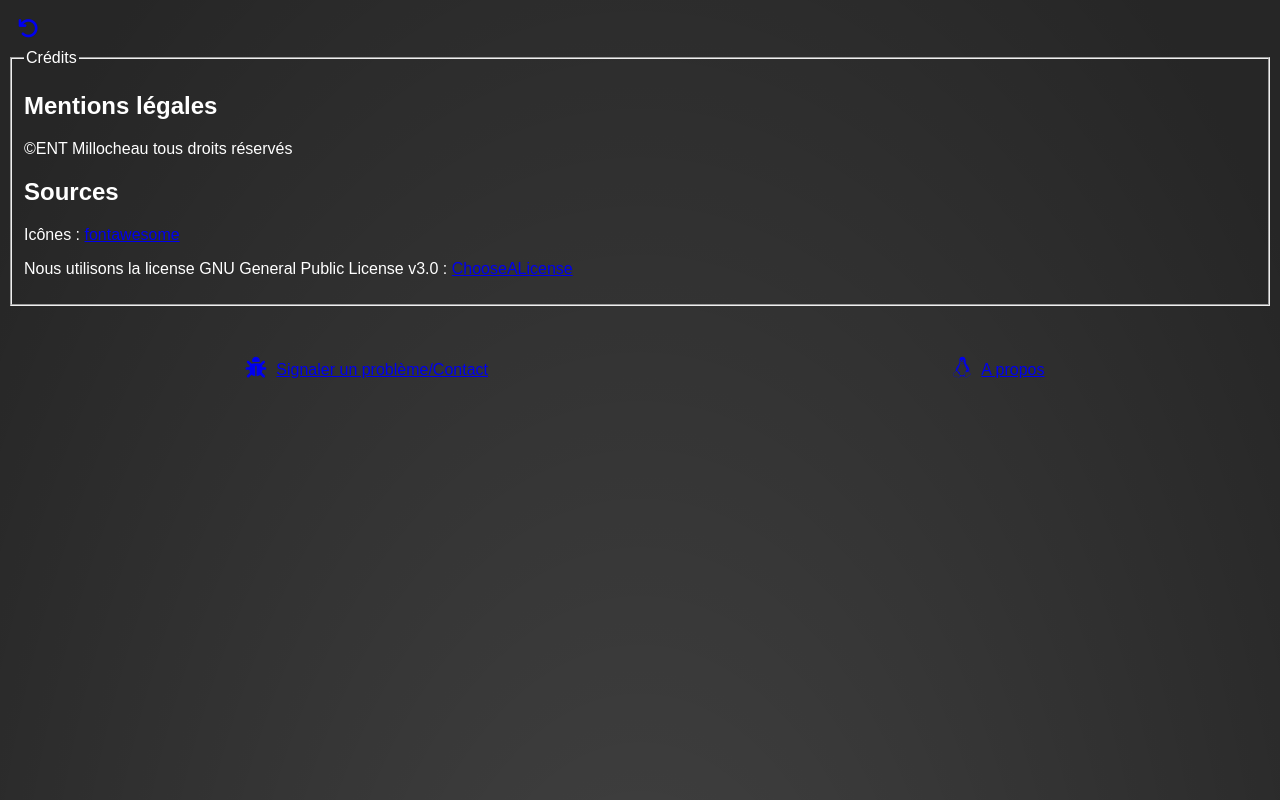
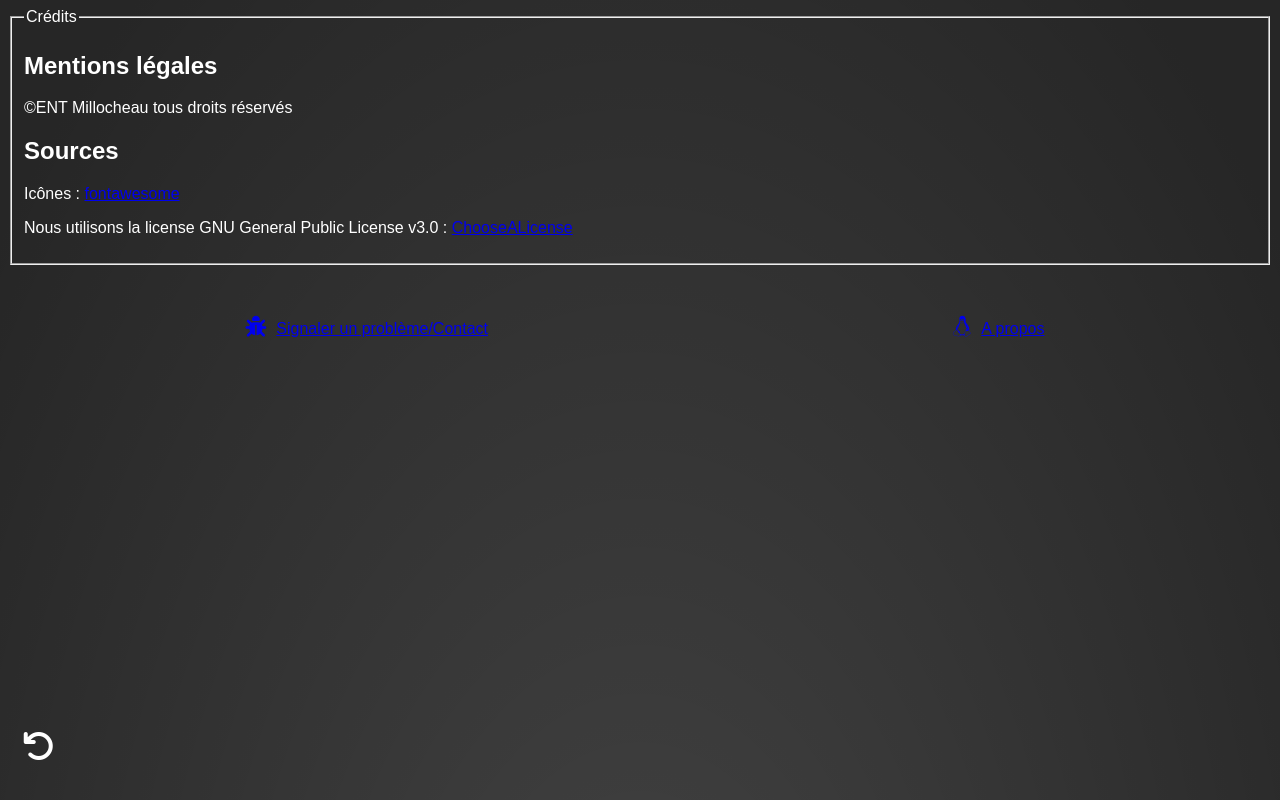
Before and after one commit to MatteoLanglois/ProjetWebL1, a PHP site: page /credits.html in a window 1280 px wide. Run offline with PHP 8.4, Linux system fonts and the light colour scheme; some libraries are stand-ins or nearby versions.

Commit message:
add the return arrow (with rotation)

```diff
--- a/Maquette/Publications/Blog/index.html
+++ b/Maquette/Publications/Blog/index.html
@@ -33,6 +33,7 @@
       <div class="site_pusher">
         <header>
           <span class="burger_icon" id="burger_button"><i class="fas fa-bars icone"></i></span>
+          <a href="../../index.html"><i class="fas fa-undo icone retour"></i></a>
           <div class="Title">
             <h1>Ecole Millocheau</h1>
             <h2>GS - CP</h2>
--- a/Maquette/Publications/Files/index.html
+++ b/Maquette/Publications/Files/index.html
@@ -33,14 +33,13 @@
     <div class="site_pusher">
       <header>
         <span class="burger_icon" id="burger_button"><i class="fas fa-bars icone"></i></span>
+        <a href="../../index.html"><i class="fas fa-undo icone retour"></i></a>
         <div class="Title">
           <h1>Ecole Millocheau</h1>
           <h2>GS - CP</h2>
         </div>
         <img src="../../data/logo_millocheau.png" alt="Logo de l'école millocheau" class="taoki">
       </header>
-
-      <a href="../../index.html"><i class="fas fa-undo icone"></i></a>
       <div class="contenu">
         <div class="site">
           <div class="Center">
--- a/Maquette/Publications/cMultimedia/index.html
+++ b/Maquette/Publications/cMultimedia/index.html
@@ -33,6 +33,7 @@
     <div class="site_pusher">
       <header>
         <span class="burger_icon" id="burger_button"><i class="fas fa-bars icone"></i></span>
+        <a href="../../index.html"><i class="fas fa-undo icone retour"></i></a>
         <div class="Title">
           <h1>Ecole Millocheau</h1>
           <h2>GS - CP</h2>
@@ -40,7 +41,6 @@
         <img src="../../data/logo_millocheau.png" alt="Logo de l'école millocheau" class="taoki">
       </header>
 
-      <a href="../../index.html"><i class="fas fa-undo icone"></i></a>
       <div class="contenu">
         <div class="site">
           <div class="Center">
--- a/Maquette/annuaire/index.html
+++ b/Maquette/annuaire/index.html
@@ -32,6 +32,7 @@
       <div class="site_pusher">
         <header>
           <span class="burger_icon" id="burger_button"><i class="fas fa-bars icone"></i></span>
+          <a href="../index.html"><i class="fas fa-undo icone retour"></i></a>
           <div class="Title">
             <h1>Ecole Millocheau</h1>
             <h2>GS - CP</h2>
--- a/Maquette/credits.html
+++ b/Maquette/credits.html
@@ -6,7 +6,7 @@
     <script src="https://kit.fontawesome.com/f0c5800638.js" crossorigin="anonymous"></script>
     <title>Crédits</title>
   </head>
-    <a href="index.html"><i class="fas fa-undo icone"></i></a>
+    <a href="index.html"><i class="fas fa-undo icone retour"></i></a>
     <fieldset class="legal">
       <legend class=legend>Crédits</legend>
       <h2>Mentions légales</h2>
--- a/Maquette/index.html
+++ b/Maquette/index.html
@@ -32,6 +32,7 @@
     <div class="site_pusher">
       <header>
         <span class="burger_icon" id="burger_button"><i class="fas fa-bars icone"></i></span>
+        <a href="index.html"><i class="fas fa-undo icone retour"></i></a>
         <div class="Title">
           <h1>Ecole Millocheau</h1>
           <h2>GS - CP</h2>
@@ -62,5 +63,6 @@
         </div>
     </div>
   </div>
+  </div>
 </body>
 </html>
--- a/Maquette/style.css
+++ b/Maquette/style.css
@@ -187,6 +187,20 @@
     margin-left: 15px;
 }
 
+  .retour {
+    position: absolute;
+    top: 90%;
+    left: 1%;
+    font-size: 2em;
+    color: white;
+    transform: rotate(0deg);
+    transition: transform 300ms ease-in-out;
+  }
+
+  .retour:hover {
+    transform: rotate(360deg);
+  }
+
 }
 
 @media all and (max-width: 1024px) {
```
